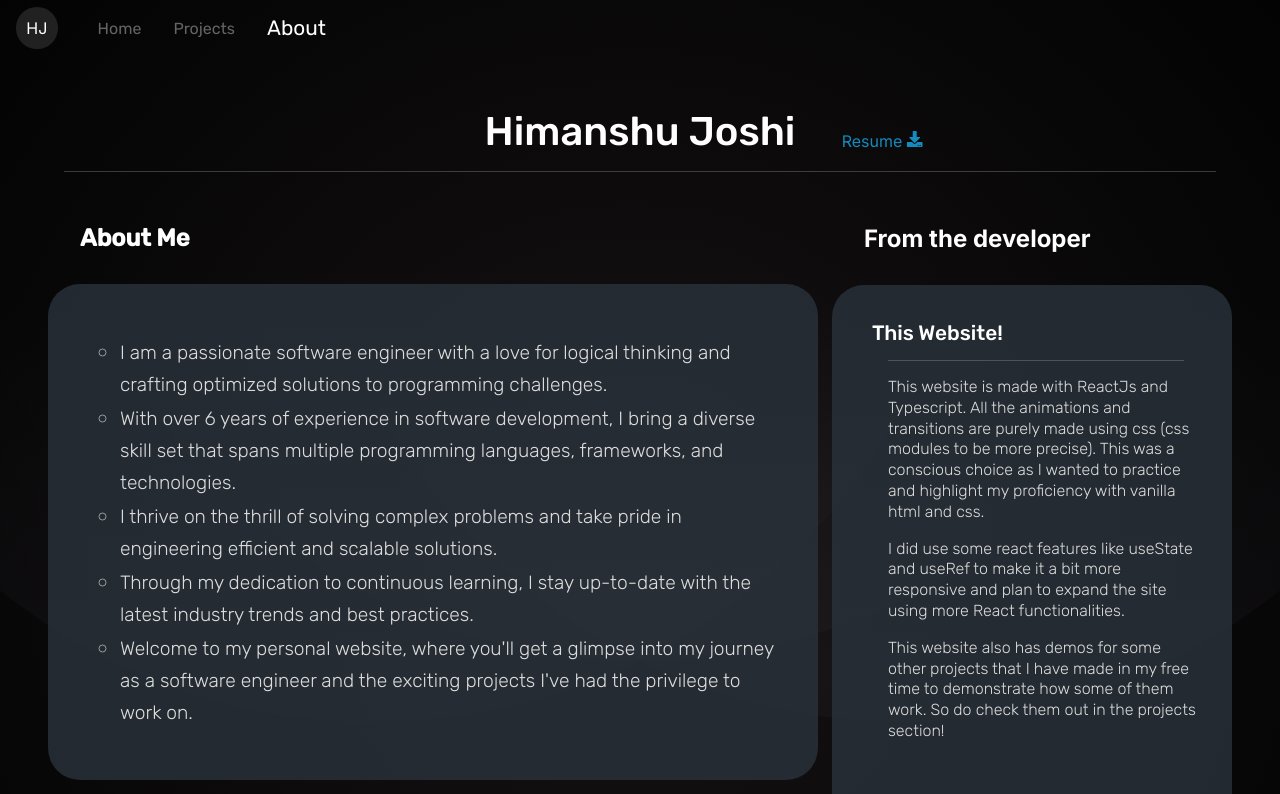
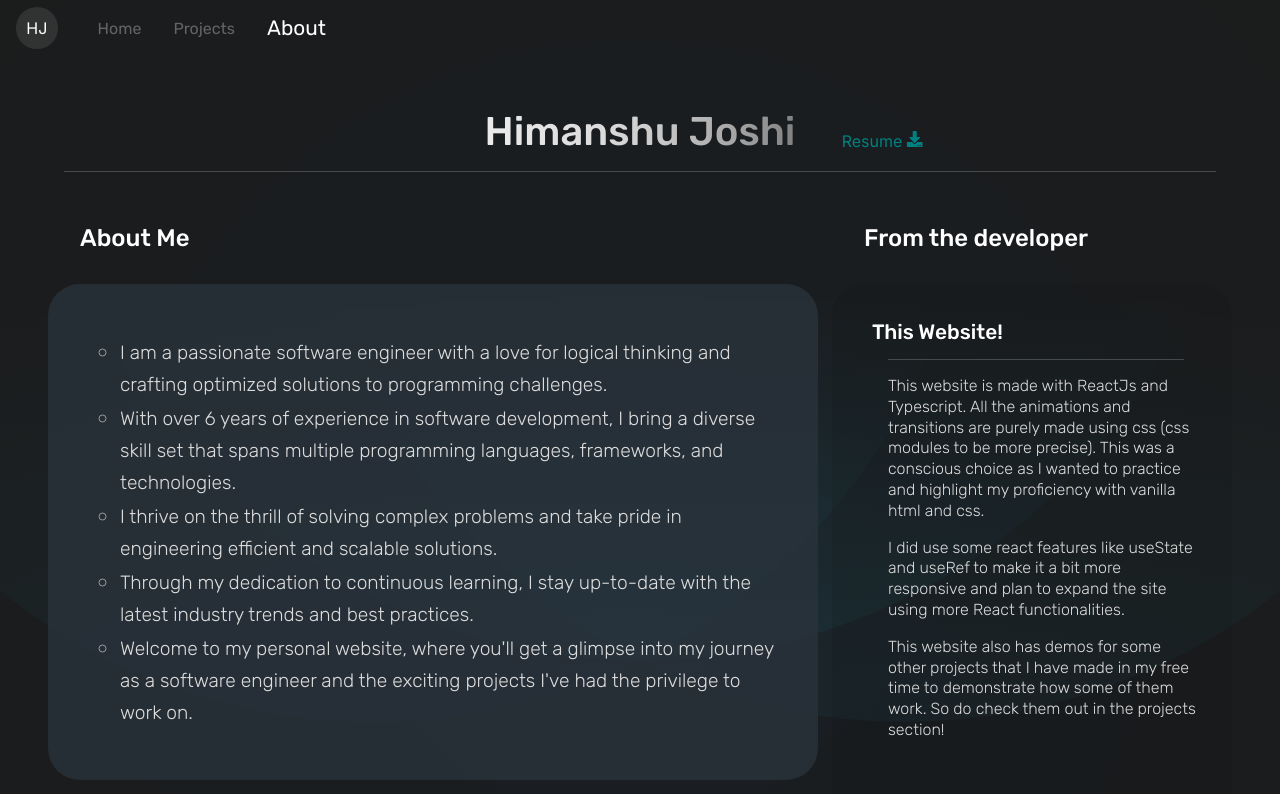
Before and after one commit to ItsHyde-dev/Web-Portfolio, a React (Create React App) app: page /about in a window 1280 px wide. Shown: the top 794 px of the page. Built offline with nearby package versions, Linux system fonts and the light colour scheme; a web font is replaced by a local one.

Commit message:
changed the entire color scheme

```diff
--- a/src/app.css
+++ b/src/app.css
@@ -1,11 +1,12 @@
 html {
     position: absolute;
-    background-image: url('./assets/rose-petals.svg');
+    background-image: url('./assets/rose-petals-blue.svg');
     background-size: cover;
     background-repeat: no-repeat;
     background-attachment: fixed;
     background-position: center;
-    background-color: #080808;
+    background-color: rgb(25, 25, 25);
+    background-blend-mode: color-dodge;
     inset: 0;
     height: 100%;
 }
--- a/src/components/about-page/about-page.module.css
+++ b/src/components/about-page/about-page.module.css
@@ -2,6 +2,9 @@
     font-family: Rubik;
     font-size: 2.5rem;
     font-weight: 500;
+    background-image: linear-gradient(to right, var(--text), 70%, grey);
+    background-clip: text;
+    color: transparent;
 }
 
 .header_container {
@@ -9,7 +12,7 @@
     flex-direction: row;
     justify-content: center;
     align-items: flex-end;
-    text-align: center;
+    text-align: end;
     padding: 2rem 0 1rem 0;
     position: relative;
 }
@@ -20,7 +23,7 @@
     position: absolute;
     text-decoration: none;
     font-size: 1rem;
-    color: var(--primary-button);
+    color: teal;
     padding-left: 2rem;
     transform: translateX(150%) translateY(-100%);
 }
@@ -81,6 +84,8 @@
 }
 
 .right_area_header {
+    font-family: "Rubik";
+    font-weight: 500;
     padding-left: 2rem;
     margin-block-end: 0;
 }
@@ -96,7 +101,7 @@
     margin-top: 1rem;
     padding: 2rem;
     border-radius: 2rem;
-    background-color: rgba(42,50,59,0.8);
+    background-color: rgba(0,120,120,0.7);
     font-size: 1.2rem;
     text-align: left;
     font-family: 'Rubik', sans-serif;
@@ -158,6 +163,10 @@
 }
 
 .ftd_list_container .bubble {
+    background-color: rgba(10, 10, 10, 0.1);
+}
+
+.ftd_list_container .bubble {
     height: calc(100% - 4.5rem);
     margin-top: 0;
 }
@@ -178,3 +187,14 @@
 .stack_list li {
     color: rgb(220, 220, 220);
 }
+
+.bubble h4 {
+    font-size: 1.4rem;
+    padding-left: 2rem;
+}
+
+.left_area h2 {
+    padding-left: 2rem;
+    font-family: Rubik;
+    font-weight: 500;
+}
--- a/src/components/about-page/about-page.tsx
+++ b/src/components/about-page/about-page.tsx
@@ -38,7 +38,7 @@ function AboutPage() {
 function LeftArea() {
     return (
         <>
-            <h2 style={{ paddingLeft: "2rem", fontFamily: "Rubik" }}>About Me</h2>
+            <h2 >About Me</h2>
             <div className={styles.intro_para}>
                 <ul>
                     <li>
--- a/src/components/home/homepage.module.css
+++ b/src/components/home/homepage.module.css
@@ -67,7 +67,7 @@
     background-clip: text;
     -webkit-background-clip: text;
     color: transparent;
-    background-image: linear-gradient(to left, var(--primary-button), var(--text));
+    background-image: linear-gradient(to right, var(--text), 70%, grey);
 }
 
 .header_div {
@@ -90,6 +90,7 @@
     justify-content: center;
     align-items: center;
     cursor: pointer;
+    color: rgb(200, 200, 200);
     animation: bounce 2s ease-in-out infinite;
 }
 
@@ -152,7 +153,9 @@
         aspect-ratio: 1/1;
         inset: 0;
         transform-origin: center;
-        background-image: conic-gradient(from var(--gradient-angle), var(--accent), var(--accent2));
+        background-image: conic-gradient(from 45deg, teal, cyan);
+        background-image: conic-gradient(from var(--gradient-angle), teal, cyan);
+        filter: blur(0.3rem);
         transform: translateX(-2.5%) translateY(-2.5%);
         animation: rotate-gradient 10s linear infinite;
         z-index: -1;
@@ -160,7 +163,8 @@
 
     .image_container::before{
         filter: blur(3rem);
-        transform: translateX(-12.5%) translateY(-12.5%);
+        background-image: none;
+        background-color: lightseagreen;
         animation:
         rotate-gradient 10s linear infinite,
         pulse 3s alternate infinite;
@@ -178,14 +182,13 @@
 
     @keyframes pulse {
         0% {
-            width: 130%;
-            height: 130%;
-            transform: translateX(-12.5%) translateY(-12.5%);
+            width: 100%;
+            height: 100%;
         }
         100% {
-            width: 150%;
-            height: 150%;
-            transform: translateX(-17.5%) translateY(-17.5%);
+            width: 120%;
+            height: 120%;
+            transform: translateX(-10%) translateY(-10%);
         }
     }
 
--- a/src/components/projects/projects.module.css
+++ b/src/components/projects/projects.module.css
@@ -61,9 +61,9 @@ li::marker{
     font-family: "Hind";
     font-weight: normal;
     font-size: 0.85rem;
+    color: rgb(180, 180, 180);
     line-height: 1.2rem;
     font-style: italic;
-    opacity: 0.8;
     padding-top: 5px;
 }
 
--- a/src/components/projects/projects.tsx
+++ b/src/components/projects/projects.tsx
@@ -1,7 +1,6 @@
 import Navbar from "../navbar/navbar"
 import styles from "./projects.module.css"
 import githubLogo from "../../assets/github-mark-white.svg"
-import codeLogo from "../../assets/transparent-code-logo.png"
 import { useNavigate } from "react-router-dom"
 import ProjectList from "./projectList"
 import position from "../../common/styles/positioning.module.css"
@@ -44,7 +43,6 @@ function ProjectBuilder(props: { projects: {}[] }) {
                             title={project.title}
                             summary={project.summary}
                             projectName={project.projectName}
-                            codeUrl={project.codeUrl}
                             technologies={project.technologies}
                         />
                     )
@@ -71,13 +69,6 @@ function ProjectRow(props: any) {
                     }
                 </div>
                 <div className={styles.project_row_link_logos}>
-                    {
-                        (props.codeUrl.length) ?
-                            <div className={styles.code_logo}>
-                                <img src={codeLogo} alt="</>" className={styles.logos} onClick={() => navigate(`/projects${props.codeUrl}`)}></img>
-                            </div>
-                            : null
-                    }
                     <img src={githubLogo} alt="GitHub" className={styles.logos} onClick={() => openGithub(props.projectName)} />
                 </div>
             </div>
```
Also changed, not shown: src/assets/rose-petals-blue.svg (added).
